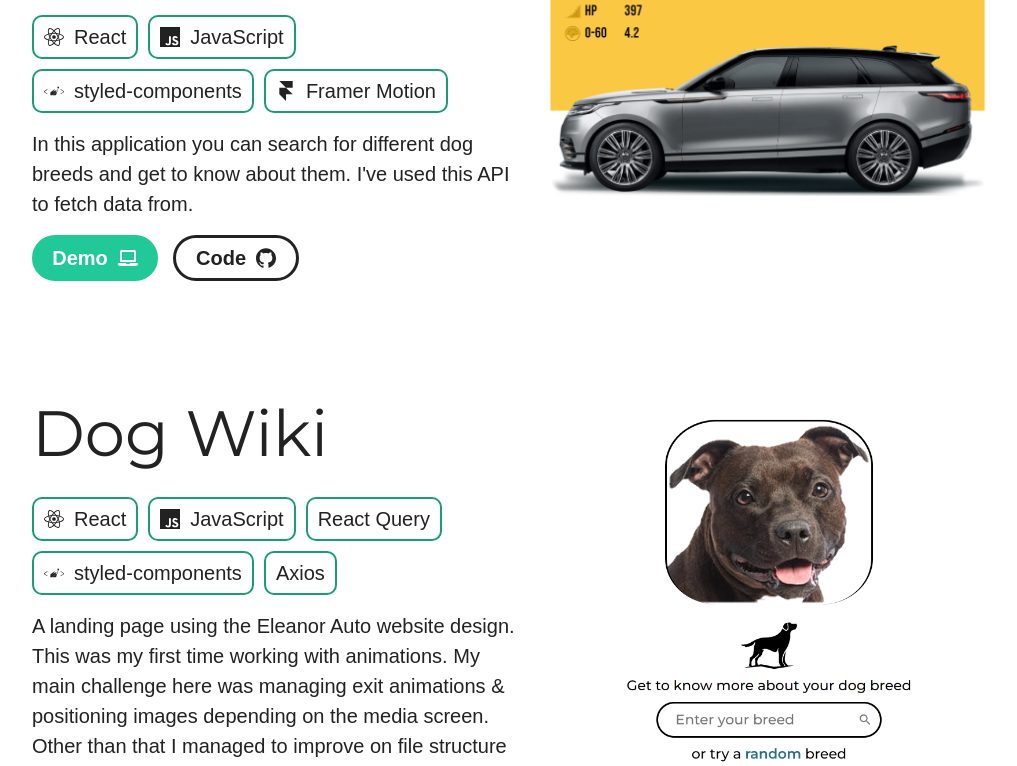
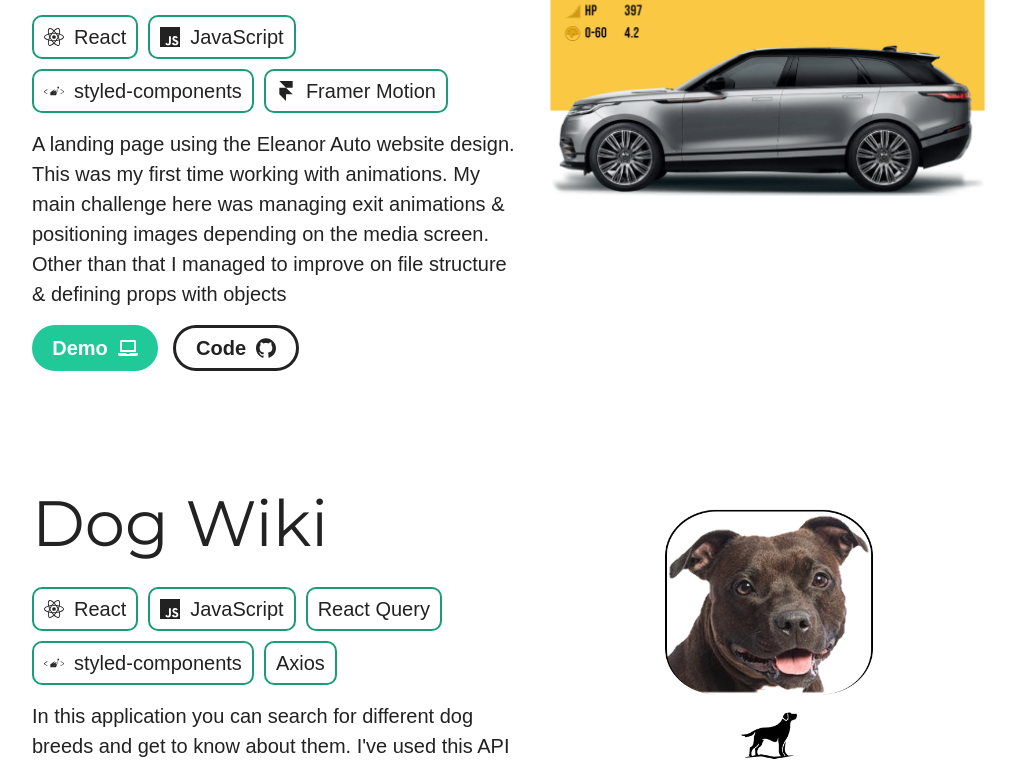
Before and after one commit to TiagoJacintoDev/personal-portfolio, a React (Create React App) app: page / in a window 1280 px wide. Shown: the part 3700-4466 px from the top of the page, without its empty margins (108-1125 px from the left). Built offline with nearby package versions, Linux system fonts and the light colour scheme; a web font is replaced by a local one.

Commit message:
Update Projects Data

```diff
--- a/src/data/projectsData.js
+++ b/src/data/projectsData.js
@@ -93,9 +93,9 @@
       },
     ],
     description:
-      "In this application you can search for different dog breeds and get to know about them. I've used this API to fetch data from.",
-    demoURL: 'https://dog-wiki-app.vercel.app/',
-    codeURL: 'https://github.com/TiagoJacintoDev/dog-wiki',
+      'A landing page using the Eleanor Auto website design. This was my first time working with animations. My main challenge here was managing exit animations & positioning images depending on the media screen. Other than that I managed to improve on file structure & defining props with objects',
+    demoURL: 'https://rent-a-car-landing-page-tiagojacintodev.vercel.app/',
+    codeURL: 'https://github.com/TiagoJacintoDev/rent-a-car-landing-page',
     img: RentACarLandingPage,
   },
   {
@@ -122,9 +122,9 @@
       },
     ],
     description:
-      'A landing page using the Eleanor Auto website design. This was my first time working with animations. My main challenge here was managing exit animations & positioning images depending on the media screen. Other than that I managed to improve on file structure & defining props with objects',
-    demoURL: 'https://rent-a-car-landing-page-tiagojacintodev.vercel.app/',
-    codeURL: 'https://github.com/TiagoJacintoDev/rent-a-car-landing-page',
+      "In this application you can search for different dog breeds and get to know about them. I've used this API to fetch data from.",
+    demoURL: 'https://dog-wiki-app.vercel.app/',
+    codeURL: 'https://github.com/TiagoJacintoDev/dog-wiki',
     img: DogWiki,
   },
 ];
```
